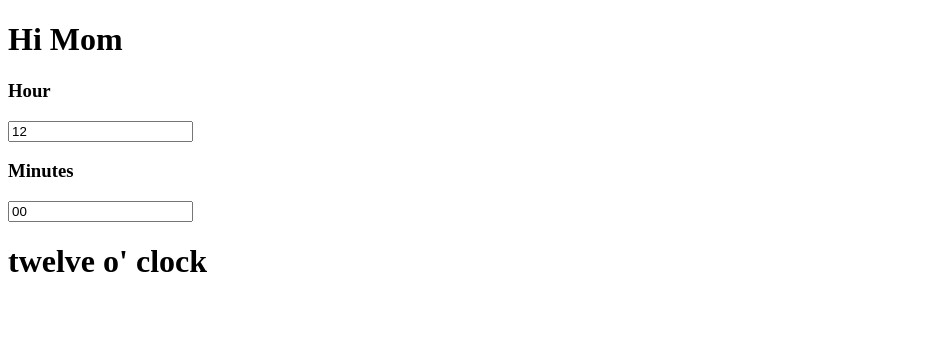
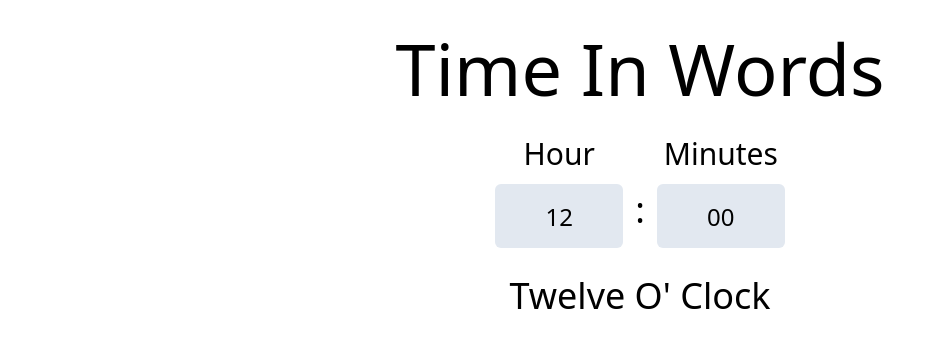
Before and after one commit to zcrutcher/the-time-in-words-react, a React (Vite) app: page / in a window 1280 px wide. Shown: the top 348 px of the page, without its empty margins (0-937 px from the left). Built offline with nearby package versions, Linux system fonts and the light colour scheme.

Commit message:
added styling and error component

```diff
--- a/package.json
+++ b/package.json
@@ -13,11 +13,14 @@
   "devDependencies": {
     "@babel/core": "^7.17.2",
     "@babel/preset-react": "^7.16.7",
+    "autoprefixer": "^10.4.5",
     "parcel": "^2.3.1",
     "prettier": "^2.5.1"
   },
   "dependencies": {
+    "postcss": "^8.4.12",
     "react": "^17.0.2",
-    "react-dom": "^17.0.2"
+    "react-dom": "^17.0.2",
+    "tailwindcss": "^3.0.24"
   }
 }
--- a/src/App.js
+++ b/src/App.js
@@ -1,11 +1,12 @@
 import React from "react";
 import ReactDOM from "react-dom";
 import Clock from "./components/Clock";
+import Header from "./components/Header";
 
 const App = () => {
   return (
     <>
-      <h1>Hi Mom</h1>
+      <Header></Header>
       <Clock></Clock>
     </>
   );
--- a/src/components/Clock.js
+++ b/src/components/Clock.js
@@ -24,7 +24,7 @@ const Clock = () => {
         hour:
           e.target.value > 0 && e.target.value < 13
             ? null
-            : "Please enter a number 1 - 12",
+            : "Please enter an Hour value of 1 - 12",
       });
     }
     if (e.target.name == "minute") {
@@ -33,7 +33,7 @@ const Clock = () => {
         minute:
           e.target.value > -1 && e.target.value < 60
             ? null
-            : "Please enter a number 0 - 59",
+            : "Please enter a Minute value of 0 - 59",
       });
     }
     setTime({ ...time, [e.target.name]: e.target.value });
@@ -41,10 +41,12 @@ const Clock = () => {
 
   return (
     <>
-      <form>
-        <h3>Hour</h3>
-        <h3>{errors.hour}</h3>
+      <form className="flex flex-row justify-center">
+        <div className="flex flex-col">
+          <h3 className="text-center text-3xl">Hour</h3>
+
           <input
+            className="bg-slate-200 m-3 text-center text-2xl h-16 w-32 rounded-md"
             type="text"
             name="hour"
             id="hour"
@@ -52,9 +54,14 @@ const Clock = () => {
             value={time.hour}
             onChange={changeHandler}
           ></input>
-        <h3>Minutes</h3>
-        <h3>{errors.minute}</h3>
+        </div>
+        <div className="text-4xl mt-6 flex self-center">:</div>
+
+        <div className="flex flex-col">
+          <h3 className="text-center text-3xl">Minutes</h3>
+
           <input
+            className="bg-slate-200 m-3 text-center text-2xl h-16 w-32 rounded-md"
             type="text"
             name="minute"
             id="minute"
@@ -62,10 +69,15 @@ const Clock = () => {
             value={time.minute}
             onChange={changeHandler}
           ></input>
+        </div>
       </form>
 
-      {errors.hour || errors.minute ? null : (
+      {errors.hour || errors.minute ? (
+        <Errors hour={errors.hour} minute={errors.minute} />
+      ) : (
+        <div className="text-center text-4xl m-4 capitalize">
           <Display hour={convertedTime.hour} minute={convertedTime.minute} />
+        </div>
       )}
     </>
   );
@@ -111,4 +123,22 @@ const Display = ({ hour, minute }) => {
   );
 };
 
+const Errors = ({ hour, minute }) => {
+  return (
+    <div className="flex justify-center">
+      <div className="flex flex-col w-1/2">
+        {hour && (
+          <div className="bg-red-100 border border-red-400 text-red-700 px-4 py-3 rounded relative m-4 text-center">
+            {hour}
+          </div>
+        )}
+        {minute && (
+          <div className="bg-red-100 border border-red-400 text-red-700 px-4 py-3 rounded relative m-4 text-center">
+            {minute}
+          </div>
+        )}
+      </div>
+    </div>
+  );
+};
 export default Clock;
--- /dev/null
+++ b/src/components/Header.js
@@ -0,0 +1,11 @@
+import React from "react";
+
+const Header = () => {
+  return (
+    <div className="text-center text-7xl m-8">
+      <h1>Time In Words</h1>
+    </div>
+  );
+};
+
+export default Header;
--- a/src/index.html
+++ b/src/index.html
@@ -5,6 +5,7 @@
     <meta http-equiv="X-UA-Compatible" content="IE=edge">
     <meta name="viewport" content="width=device-width, initial-scale=1.0">
     <script src="./App.js" type="module"></script>
+    <link rel="stylesheet" href="./main.css">
     <title>Document</title>
 </head>
 <body>
--- /dev/null
+++ b/src/main.css
@@ -0,0 +1,3 @@
+@tailwind base;
+@tailwind components;
+@tailwind utilities;
--- /dev/null
+++ b/tailwind.config.js
@@ -0,0 +1,9 @@
+module.exports = {
+    content: [
+      "./src/**/*.{html,js,ts,jsx,tsx}",
+    ],
+    theme: {
+      extend: {},
+    },
+    plugins: [],
+  }
```
Also changed, not shown: .postcssrc (added), style.css (deleted), 1 other file (tests, documents, lock files or other folders). Lines whose indentation alone changed are shown as unchanged.
